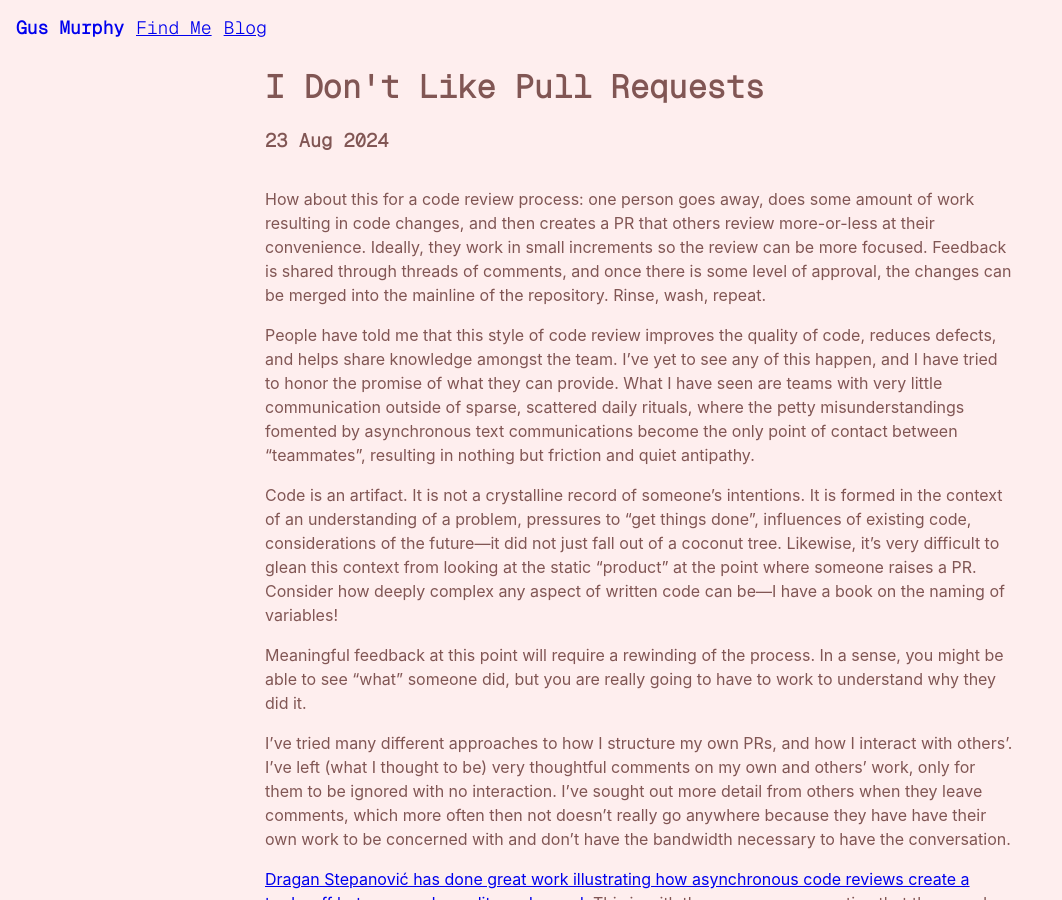
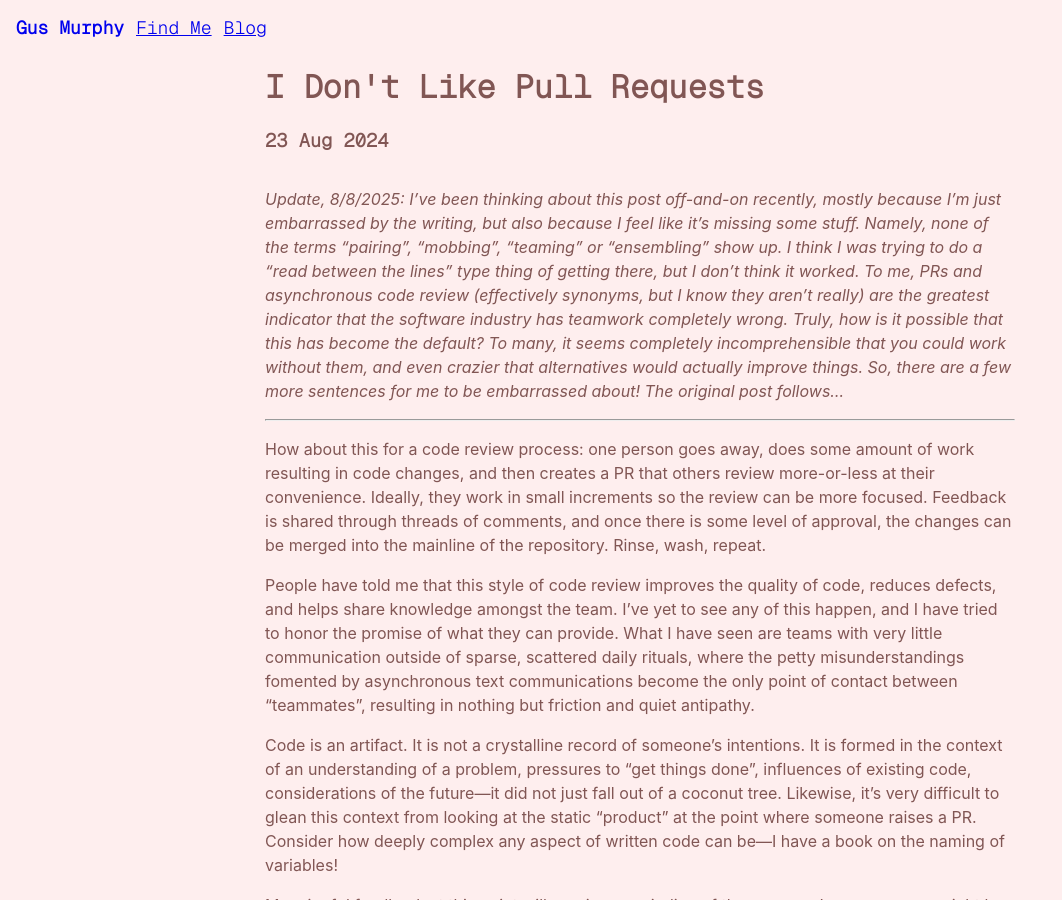
Before and after one commit to gusbmurphy/my-site, a Jekyll site: the page built from _posts/2024-08-23-prs.md, in a window 1280 px wide and 900 px high. Shown: the whole window, without its empty margins (0-1062 px from the left). Built offline with Jekyll 4.4.1, drawn with Linux system fonts in a browser that asks for light colours.

Commit message:
Add a little update to the PRs post

```diff
--- a/_posts/2024-08-23-prs.md
+++ b/_posts/2024-08-23-prs.md
@@ -1,6 +1,10 @@
 ---
 layout: post
 title: "I Don't Like Pull Requests"
+---
+
+*Update, 8/8/2025: I've been thinking about this post off-and-on recently, mostly because I'm just embarrassed by the writing, but also because I feel like it's missing some stuff. Namely, none of the terms "pairing", "mobbing", "teaming" or "ensembling" show up. I think I was trying to do a "read between the lines" type thing of getting there, but I don't think it worked. To me, PRs and asynchronous code review (effectively synonyms, but I know they aren't really) are the greatest indicator that the software industry has teamwork completely wrong. Truly, how is it possible that this has become the default? To many, it seems completely incomprehensible that you could work without them, and even crazier that alternatives would actually improve things. So, there are a few more sentences for me to be embarrassed about! The original post follows...*
+
 ---
 
 How about this for a code review process: one person goes away, does some amount of work resulting in code changes, and then creates a PR that others review more-or-less at their convenience. Ideally, they work in small increments so the review can be more focused. Feedback is shared through threads of comments, and once there is some level of approval, the changes can be merged into the mainline of the repository. Rinse, wash, repeat.
--- a/spellcheck-wordlist.txt
+++ b/spellcheck-wordlist.txt
@@ -16,3 +16,4 @@ JVM
 Renderer
 enjoyer
 polymorphism
+ensembling
```
Also changed, not shown: 1 other file.
